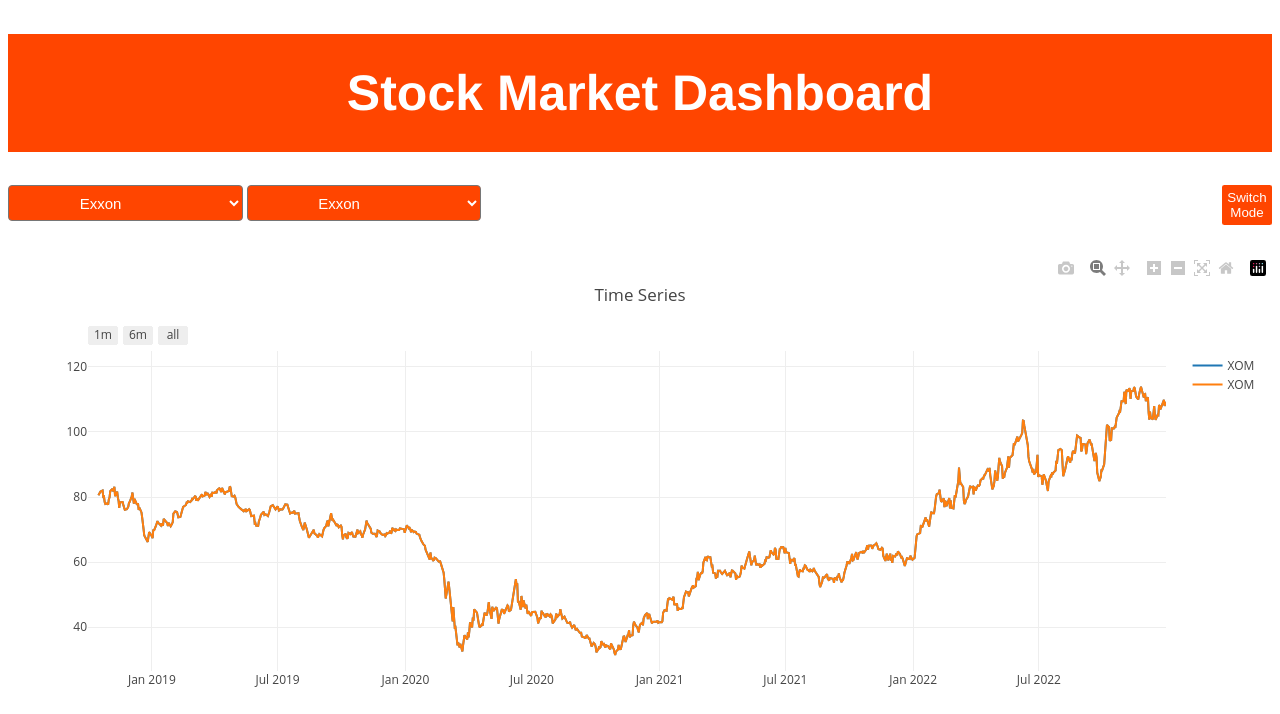
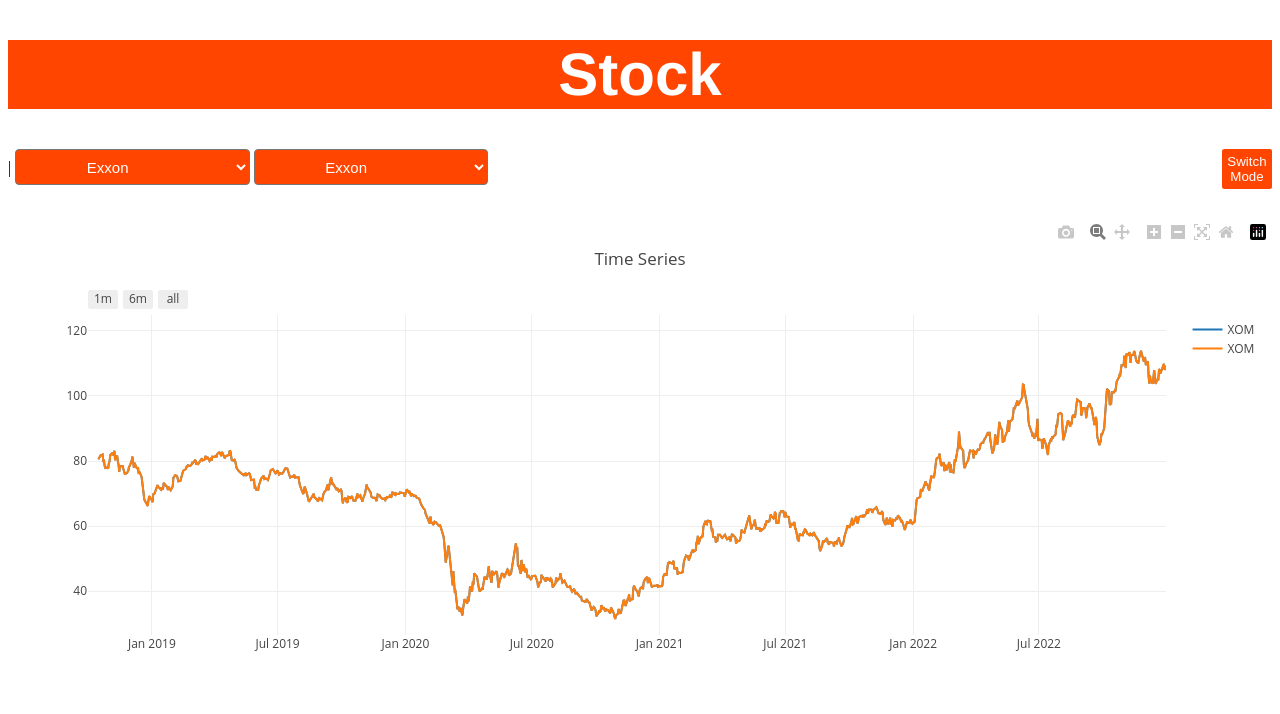
Before and after one commit to UzmaSayyeda/Stock-Success, a Flask app: page / in a window 1280 px wide. Shown: the top 714 px of the page. Run offline with Flask 3, Linux system fonts and the light colour scheme; data comes from the database, SQL or seed files in the repository; some libraries are stand-ins or nearby versions.

Commit message:
added typed.js animation to header

```diff
--- a/static/css/style.css
+++ b/static/css/style.css
@@ -14,16 +14,17 @@
 }
 
 
-h1 {
-    /* display: block; */
+#header {
+    display: block;
     font-family: Helvetica;
-    padding: 30px;
+
     text-align: center;
-    font-size: 50px;
+    font-size: 30px;
     background-color: var(--secondary-color);
     color: var(--primary-color);
 
 }
+
 
 .container{
     color: var(--secondary-color);
--- a/static/js/script.js
+++ b/static/js/script.js
@@ -302,38 +302,13 @@
 
 // anime.js
 
-let solid = document.querySelector('.block-overlay');
-let content = document.querySelector('.block-content');
-let container = document.querySelector('#container');
+var typed = new Typed('#header', {
+  strings:['<h1>Stock Market Dashboard</h1>'],
+  typeSpeed : 60,
+  backSpeed : 20,
+  backDelay : 500,
+  contentType : 'html',
+  loop : true,
+  loopCount: 5,
 
-const blockReveal = (solid, content, container) => {
-    let blockHeight = content.clientHeight;
-    let blockWidth = content.clientWidth;
-    solid.style.height = blockHeight + 'px';
-    container.style.width = blockWidth + 'px';
-    // Animate initial color
-    const solidAnimation = () => {
-        let tl = anime.timeline({
-            easing: 'easeInOutQuad',
-            duration: 1000
-        });
-        // Add steps
-        tl
-            .add({
-                targets: solid,
-                width: blockWidth,
-                complete: function (tl) {
-                    // Add float right and background                                content
-                    solid.style.right = "0";
-                    content.style.opacity = "1";
-                }
-            })
-            .add({
-                targets: solid,
-                width: '0'
-            });
-    }
-    solidAnimation();
-};
-
-blockReveal(solid, content, container);
+})
--- a/templates/index.html
+++ b/templates/index.html
@@ -8,8 +8,8 @@
     <title>Stock Market Dashboard</title>
     <link rel="shortcut icon" type="image/png" href="../images/favicon-16x16.png">
     <link rel="stylesheet" href="../static/css/style.css">
-    <script src="https://cdnjs.cloudflare.com/ajax/libs/animejs/3.2.1/anime.min.js" integrity="sha512-z4OUqw38qNLpn1libAN9BsoDx6nbNFio5lA6CuTp9NlK83b89hgyCVq+N5FdBJptINztxn1Z3SaKSKUS5UP60Q==" crossorigin="anonymous" referrerpolicy="no-referrer"></script>
     <script src="https://cdn.plot.ly/plotly-latest.min.js"></script>
+    <script src="https://unpkg.com/typed.js@2.0.16/dist/typed.umd.js"></script>
 
 
 
@@ -17,13 +17,8 @@
 </head>
 
 <body>
-    <div id ="header" >
-        <div class="header-text">
-            <h1>Stock Market Dashboard</h1>
-        </div>
-        <div class="block-overlay"></div>
-    </div>
 
+    <span id="header"></span>
     <button id="toggle">Switch Mode</button>
         <select id="ticker-select1">
             <option value="XOM">Exxon</option>
```
